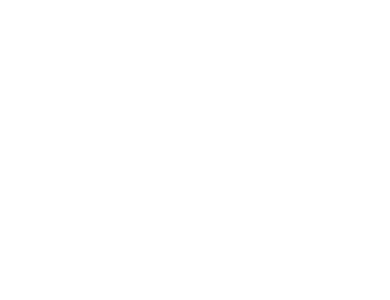
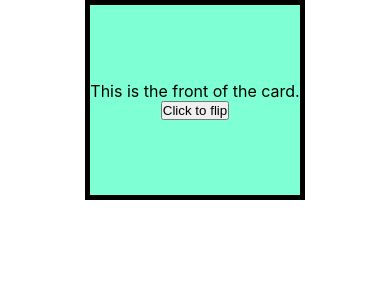
Before and after one commit to barbaroreyes/app-oppen, a React (Create React App) app: page / in a window 390 px wide. Shown: the top 300 px of the page. Built offline with nearby package versions, Linux system fonts and the light colour scheme.

Commit message:
added-compo

```diff
--- a/package.json
+++ b/package.json
@@ -7,6 +7,7 @@
     "@testing-library/react": "^11.1.0",
     "@testing-library/user-event": "^12.1.10",
     "react": "^17.0.2",
+    "react-card-flip": "^1.1.3",
     "react-dom": "^17.0.2",
     "react-scripts": "4.0.3",
     "web-vitals": "^1.0.1"
--- a/src/App.css
+++ b/src/App.css
@@ -1,38 +1,40 @@
-.App {
-  text-align: center;
+*{
+  margin: 0;
+  padding: 0;
+  box-sizing: border-box;
 }
 
-.App-logo {
-  height: 40vmin;
-  pointer-events: none;
+/* .App {
+  text-align: center;
+} */
+
+@media (max-width: 768px) {
+  .App{
+    display: flex;
+    justify-content: center;
+    flex-direction: column;
+    align-items: center;
+    text-align: center;
+  }
+  .front{
+    width: 100%;
+    height: 200px;
+    display: flex;
+    justify-content: center;
+    flex-direction: column;
+    align-items: center;
+    background-color: aquamarine;
+    border: 5px solid black;
+    }
+    .back{
+      /* width: 100%; */
+      height: 200px;
+      display: flex;
+      justify-content: center;
+      flex-direction: column;
+      align-items: center;
+      background-color: orange;
+      border: 5px solid black;
+
+    }
 }
-
-@media (prefers-reduced-motion: no-preference) {
-  .App-logo {
-    animation: App-logo-spin infinite 20s linear;
-  }
-}
-
-.App-header {
-  background-color: #282c34;
-  min-height: 100vh;
-  display: flex;
-  flex-direction: column;
-  align-items: center;
-  justify-content: center;
-  font-size: calc(10px + 2vmin);
-  color: white;
-}
-
-.App-link {
-  color: #61dafb;
-}
-
-@keyframes App-logo-spin {
-  from {
-    transform: rotate(0deg);
-  }
-  to {
-    transform: rotate(360deg);
-  }
-}
--- a/src/App.js
+++ b/src/App.js
@@ -1,10 +1,10 @@
-import logo from './logo.svg';
+import CardFlip from './compo/Card-Flip';
 import './App.css';
 
 function App() {
   return (
     <div className="App">
-
+     <CardFlip/>
     </div>
   );
 }
--- /dev/null
+++ b/src/compo/Card-Flip.js
@@ -0,0 +1,27 @@
+import React,{useState} from 'react';
+import ReactCardFlip from 'react-card-flip';
+
+
+const CardFlip = () => {
+    const [isFlipped , setIsFlipped] = useState(false)
+
+    const handleClick = () => {
+        setIsFlipped( !isFlipped   )
+        }
+
+  return (
+    <ReactCardFlip isFlipped={isFlipped} flipDirection="horizontal">
+    <div className ='front'>
+      This is the front of the card.
+      <button onClick={handleClick}>Click to flip</button>
+    </div>
+
+    <div className ='back'>
+      This is the back of the card.
+      <button onClick={handleClick}>Click to flip</button>
+    </div>
+  </ReactCardFlip>
+  );
+}
+
+export default CardFlip;
```
Also changed, not shown: 2 other files (tests, documents, lock files or other folders).
